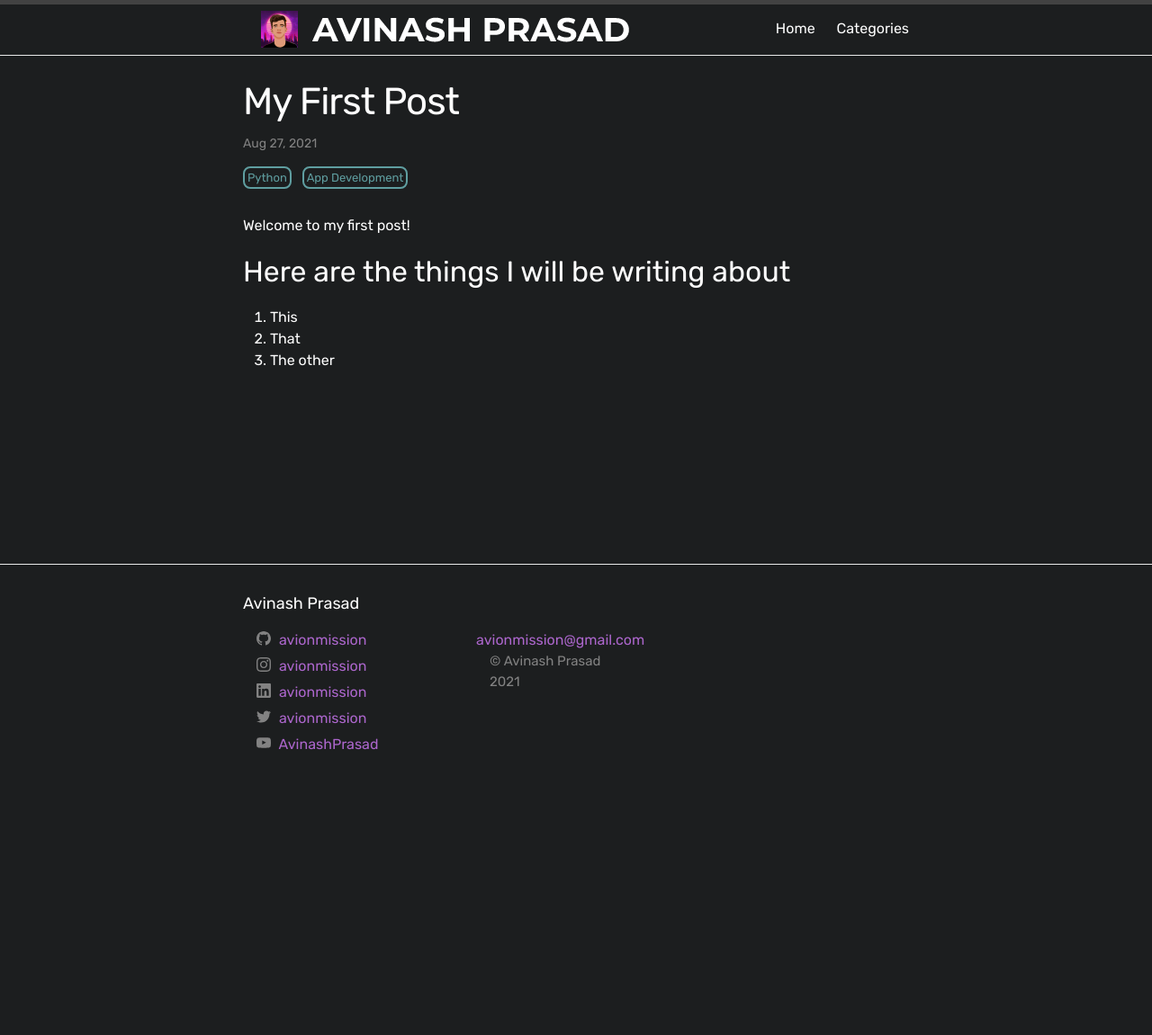
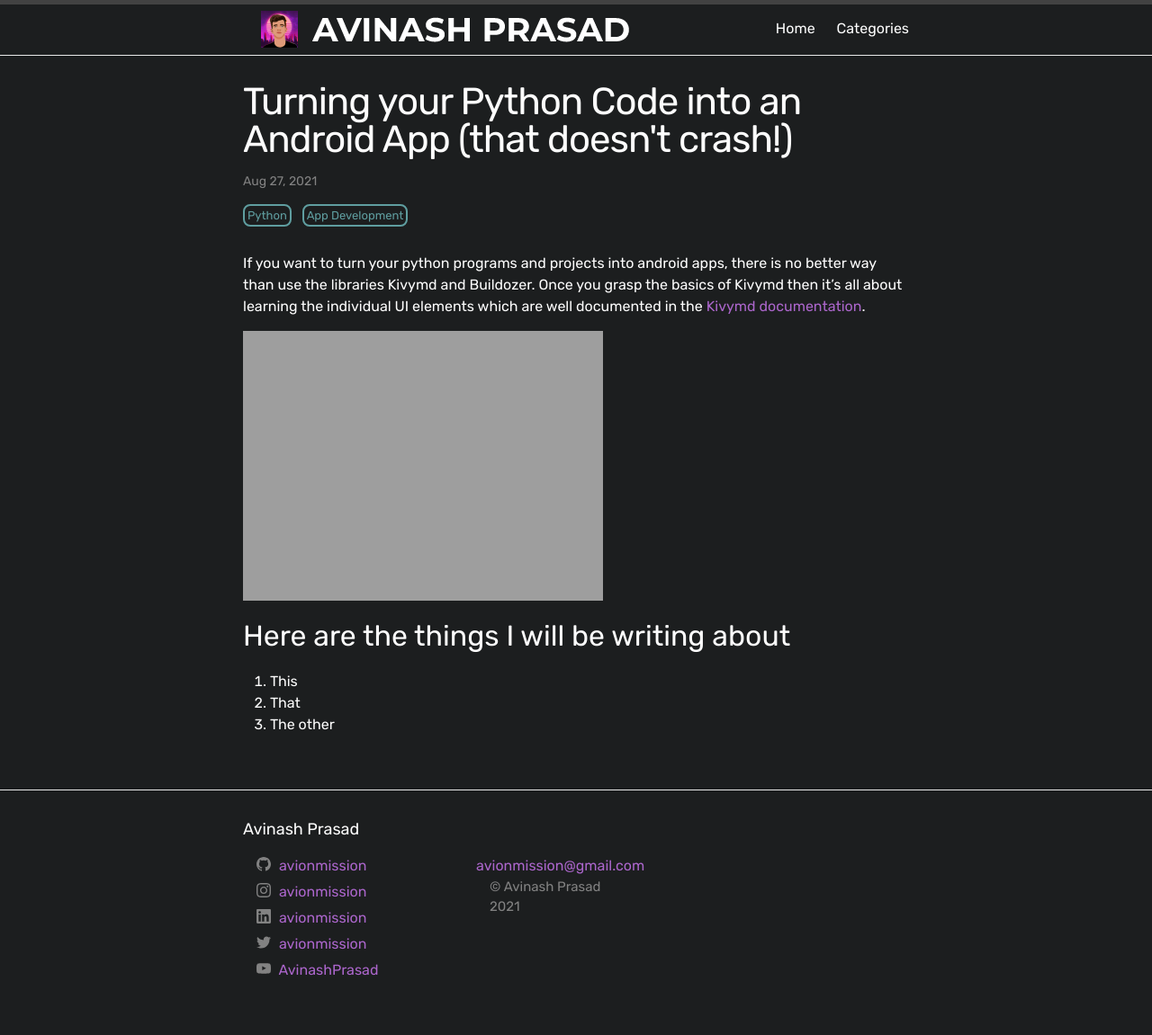
Before and after one commit to avionmission/blog, a Jekyll site: the page built from _posts/2021-08-27-my-first-post.md, in a window 1280 px wide. Shown: the whole page at 90% size. Built offline with Jekyll 4.4.1, drawn with Linux system fonts in a browser that asks for light colours; before the commit the page ends 900 px from its top, so only the background shows below that.

Commit message:
started working on first post

```diff
--- a/_includes/social.html
+++ b/_includes/social.html
@@ -1,4 +1,4 @@
-<ul class="social-media-list">
+<ul class="social-media-list" >
   {%- if site.dribbble_username -%}<li><a href="https://dribbble.com/{{ site.dribbble_username| cgi_escape | escape }}"><svg class="svg-icon"><use xlink:href="{{ '/assets/minima-social-icons.svg#dribbble' | relative_url }}"></use></svg> <span class="username">{{ site.dribbble_username| escape }}</span></a></li>{%- endif -%}
   {%- if site.facebook_username -%}<li><a href="https://www.facebook.com/{{ site.facebook_username| cgi_escape | escape }}"><svg class="svg-icon"><use xlink:href="{{ '/assets/minima-social-icons.svg#facebook' | relative_url }}"></use></svg> <span class="username">{{ site.facebook_username| escape }}</span></a></li>{%- endif -%}
   {%- if site.flickr_username -%}<li><a href="https://www.flickr.com/photos/{{ site.flickr_username| cgi_escape | escape }}"><svg class="svg-icon"><use xlink:href="{{ '/assets/minima-social-icons.svg#flickr' | relative_url }}"></use></svg> <span class="username">{{ site.flickr_username| escape }}</span></a></li>{%- endif -%}
--- a/_posts/2021-08-27-my-first-post.md
+++ b/_posts/2021-08-27-my-first-post.md
@@ -1,12 +1,17 @@
 ---
 layout: post
-title:  "My First Post"
+title:  "Turning your Python Code into an Android App (that doesn't crash!)"
 date:   2021-08-27 09:00:44 +0530
 categories: [Python, App Development]
 ---
-Welcome to my first post!
+If you want to turn your python programs and projects into android apps, there is no better way than use the libraries Kivymd and Buildozer. Once you grasp the basics of Kivymd then it's all about learning the individual UI elements which are well documented in the [Kivymd documentation][kivymd-docs].
+
+<img src="https://avionmission.github.io/assets/img/portfolio/cabin.png">
 
 ## Here are the things I will be writing about
 1. This
 2. That
 3. The other
+
+[kivymd-docs]: https://kivymd.readthedocs.io/en/latest/getting-started/
+[buildozer-docs]: https://buildozer.readthedocs.io/en/latest/specifications.html
--- a/_posts/2021-08-27-welcome-to-jekyll.markdown
+++ b/_posts/2021-08-27-welcome-to-jekyll.markdown
@@ -6,7 +6,7 @@ image: images/welcome_to_jekyll.png
 categories: jekyll update
 excerpt: You’ll find this post in your `_posts` directory. Go ahead and edit it and re-build the site to see your changes. You can rebuild the site in many different ways, but the most common way is to run `jekyll serve`, which launches a web server and auto-regenerates your site when a file is updated.
 ---
-<img src="https://github.com/avionmission/blog/blob/main/images/3%20Color%20Grading%20Hacks%20in%20Alight%20Motion%20thmb.png?raw=true">
+<img src="https://github.com/avionmission/blog/blob/main/images/welcome_to_jekyll.png?raw=true">
 
 You’ll find this post in your `_posts` directory. Go ahead and edit it and re-build the site to see your changes. You can rebuild the site in many different ways, but the most common way is to run `jekyll serve`, which launches a web server and auto-regenerates your site when a file is updated.
 
```
Also changed, not shown: assets/favicon.ico (added).
